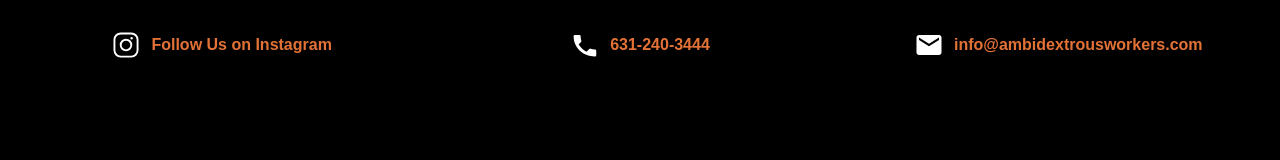
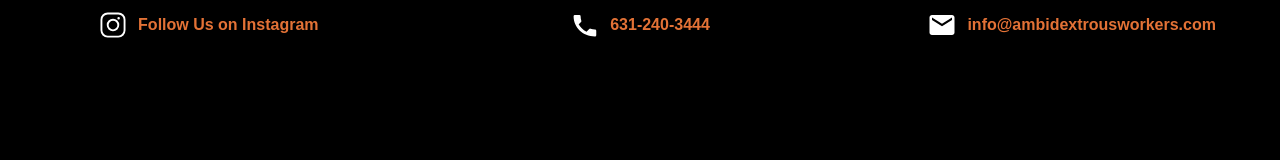
Before and after one commit to ambidextrousworkers/ambidextrous-contact, a plain HTML site: page index.html in a window 1280 px wide. Drawn offline with Linux system fonts and the light colour scheme.

Commit message:
Update index.html

```diff
--- a/index.html
+++ b/index.html
@@ -5,7 +5,7 @@
   <meta name="viewport" content="width=device-width, initial-scale=1.0">
   <title>Contact Buttons</title>
 </head>
-<body style="margin:0; padding:20px; font-family:sans-serif; background:#000000;">
+<body style="margin:0; padding:00px; font-family:sans-serif; background:#000000;">
 
 <div style="display:flex; flex-wrap:wrap; justify-content:center; gap:15px;">
 
```
